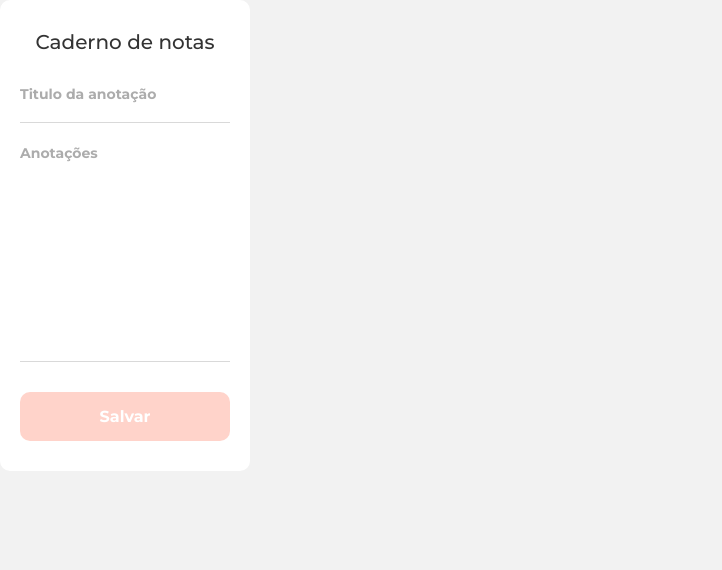
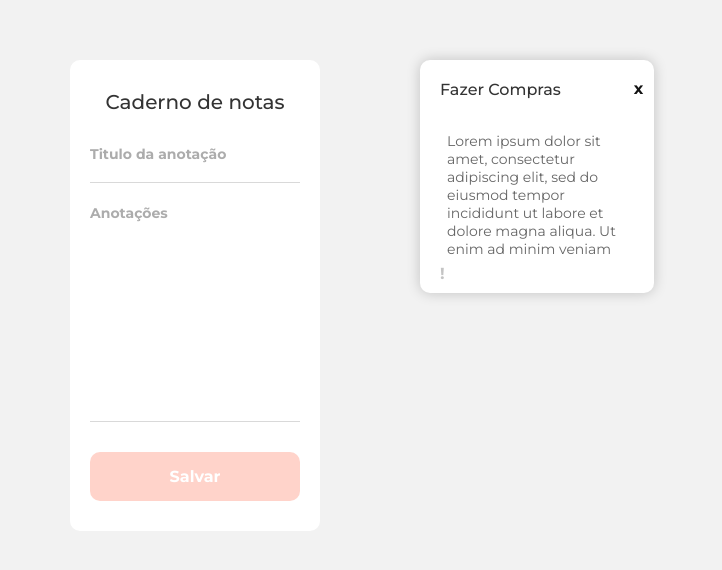
Before and after one commit to Brunogoniadis/cleanNodeApi, a React (Vite) app: page / in a window 1280 px wide. Shown: the top 570 px of the page, without its empty margins (0-722 px from the left). Built offline with nearby package versions, Linux system fonts and the light colour scheme.

Commit message:
component: toDo Post

```diff
--- a/src/App.js
+++ b/src/App.js
@@ -2,6 +2,12 @@
 
 export const MainDiv = styled.main`
 
+    max-width: 1200px;
+    margin: 0 auto;
+    padding: 60px 30px;
+    display: flex;
+    flex-direction: row;
+    align-items: flex-start;
 
 
 
@@ -9,7 +15,6 @@
         width: 250px;
 
         position: fixed;
-
 
 
         margin-bottom: 3vh;
@@ -69,6 +74,18 @@
         }
     }
     .main{
+        flex: 1;
+        margin-left: 350px;
+        .notepadInfos{
+            display: flex;
+            justify-content: space-between;
+        }
 
+        ul{
+            display: grid;
+            grid-template-columns: 1fr 1fr;
+            gap:20px;
+            list-style: none;
+        }
     }
 `
--- a/src/App.jsx
+++ b/src/App.jsx
@@ -1,4 +1,5 @@
 import { MainDiv } from "./App"
+import { NotesToDo } from "./components/notesToDo";
 
 
 function App() {
@@ -23,11 +24,15 @@
 
             <button type="submit"> Salvar</button>
           </form>
+      </div>
 
-        <div className="main">
-
+      <div className="main">
+          <ul>
+            <li className="notepadInfos">
+              <NotesToDo></NotesToDo>
+            </li>
+          </ul>
         </div>
-      </div>
     </MainDiv>
   )
 }
--- /dev/null
+++ b/src/components/notesToDo/index.jsx
@@ -0,0 +1,14 @@
+import { Notepad } from "./styled"
+
+export const NotesToDo = () =>{
+    return(
+        <Notepad>
+            <strong>Fazer Compras</strong>
+                <div className="close">x</div>
+                <textarea>Lorem ipsum dolor sit amet, consectetur adipiscing elit, sed do eiusmod tempor incididunt ut labore et dolore magna aliqua. Ut enim ad minim veniam</textarea>
+            <span>!</span>
+        </Notepad>
+
+    )
+
+}
--- /dev/null
+++ b/src/components/notesToDo/styled.js
@@ -0,0 +1,52 @@
+import styled from "styled-components";
+
+export const Notepad = styled.div`
+
+    background-color: #fff;
+    box-shadow: 0 0 14px 0 rgba(0,0,0,0.2);
+    border-radius: 10px;
+    padding: 20px 20px 10px 20px;
+
+    strong{
+        display: block;
+        font-size:16px;
+        color: #333;
+    }
+            textarea{
+                padding: 7px;
+                margin-top: 7px;
+                margin-bottom: 5px;
+                width: 100%;
+                height: 130px;
+                font-size: 14px;
+                color: #666;
+                border: none;
+                background-color: #fff;
+                resize: none;
+            }
+            .close{
+                position: relative;
+                left: 100%;
+                bottom: 10%;
+
+                cursor: pointer;
+
+                font-weight: bold;
+
+                :hover{
+                    color: #eb8f7a;
+                    transition: 0.2s;
+                }
+            }
+            span{
+                color: #c4c4c4;
+                cursor: pointer;
+
+                font-weight: bold;
+
+                :hover{
+                    color: #eb8f7a;
+                    transition: 0.2s;
+                }
+            }
+`
```
Also changed, not shown: src/components/sidebar/index.jsx (deleted).
